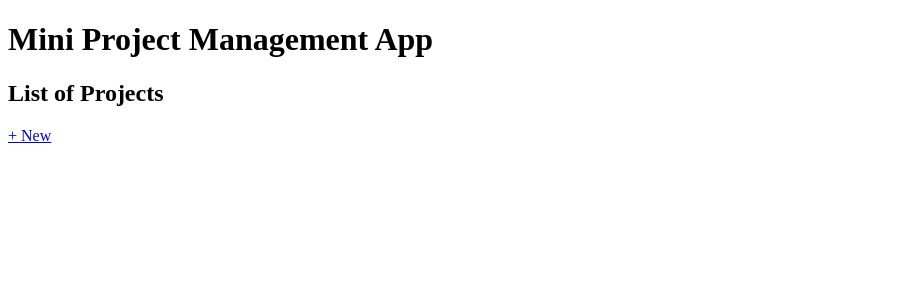
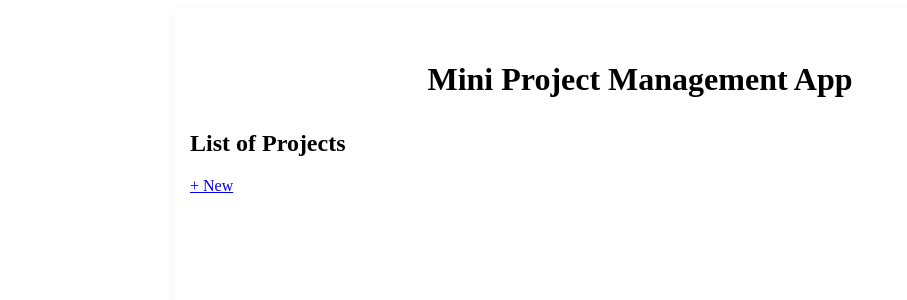
Before and after one commit to siefimov/react-nestjs-project, a React (Vite) app in the folder frontend/: page / in a window 1280 px wide. Shown: the top 300 px of the page, without its empty margins (0-907 px from the left). Built offline with nearby package versions, Linux system fonts and the light colour scheme; no server answers.

Commit message:
mpma-7: + layout styles

```diff
--- /dev/null
+++ b/frontend/src/components/app-layout.module.scss
@@ -0,0 +1,17 @@
+@import '../styles/_variables.scss';
+
+.app-layout {
+  max-width: 900px;
+  margin: 0 auto;
+  padding: $spacing-md $spacing-sm;
+  background: $color-bg-alt;
+  border-radius: $radius;
+  box-shadow: 0 2px 12px 0 rgba(30, 41, 59, 0.06);
+  min-height: 80vh;
+}
+
+.app-layout__title {
+  margin-bottom: $spacing-md;
+  font-size: 2rem;
+  text-align: center;
+}
--- a/frontend/src/components/app-layout.tsx
+++ b/frontend/src/components/app-layout.tsx
@@ -1,10 +1,13 @@
-import { Outlet } from "react-router";
+import { Outlet } from 'react-router';
+import styles from './app-layout.module.scss';
 
 export const AppLayout = () => {
   return (
-    <>
-      <h1>Mini Project Management App</h1>
+    <div className={styles['app-layout']}>
+      <h1 className={styles['app-layout__title']}>
+        Mini Project Management App
+      </h1>
       <Outlet />
-    </>
+    </div>
   );
 };
```
